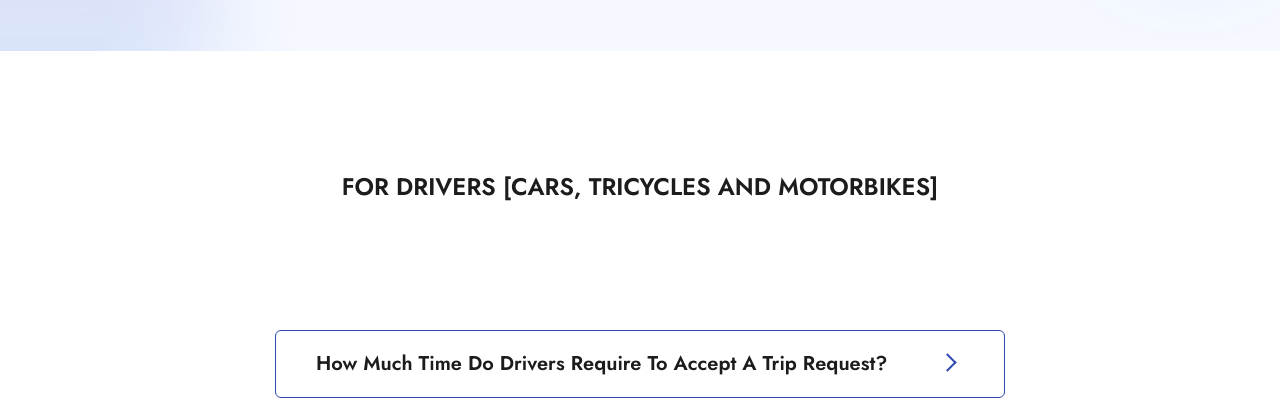
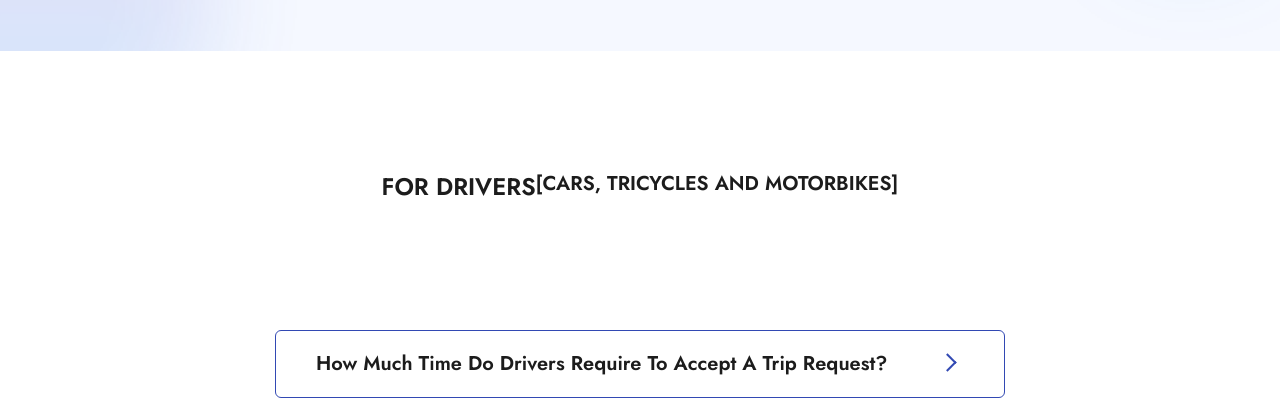
Before and after one commit to Adedoyin-solami/moway-logistics, a plain HTML site: page faq.html in a window 1280 px wide. Shown: the part 381-796 px from the top of the page. Drawn offline with Linux system fonts and the light colour scheme.

Commit message:
Update faq.html

```diff
--- a/faq.html
+++ b/faq.html
@@ -192,7 +192,8 @@
 ~~~~~~~~~~~~~~~~~~~~~~~~~~~~~~~~~~~~~~~~-->
  <section class="faq-section ptb-120">
 <div class="row justify-content-center">
-                <h3 class="title">FOR DRIVERS <span>[CARS, TRICYCLES AND MOTORBIKES]</span></h3>
+                <h3 class="title">FOR DRIVERS</h3>
+                <h4>[CARS, TRICYCLES AND MOTORBIKES]</h4>
                 </div>
 <section class="faq-section ptb-120">
     <div class="container">
```
